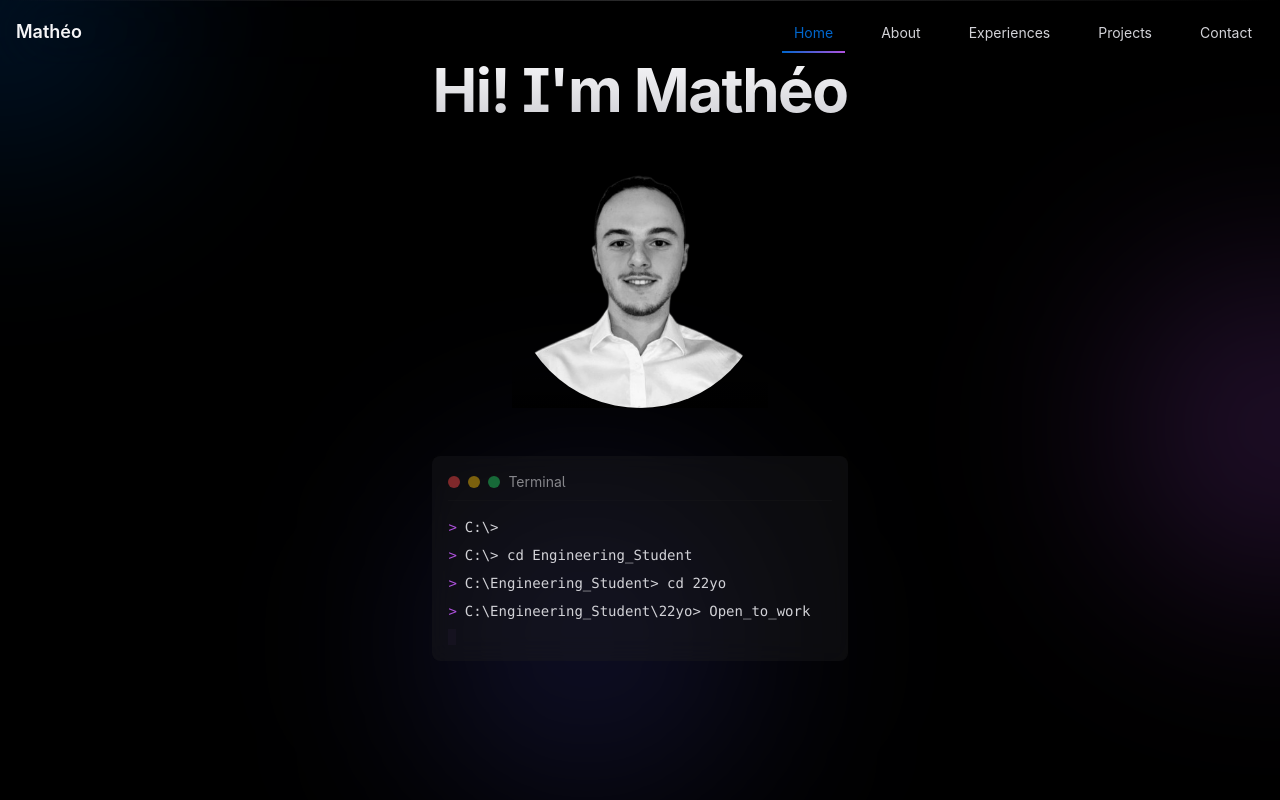
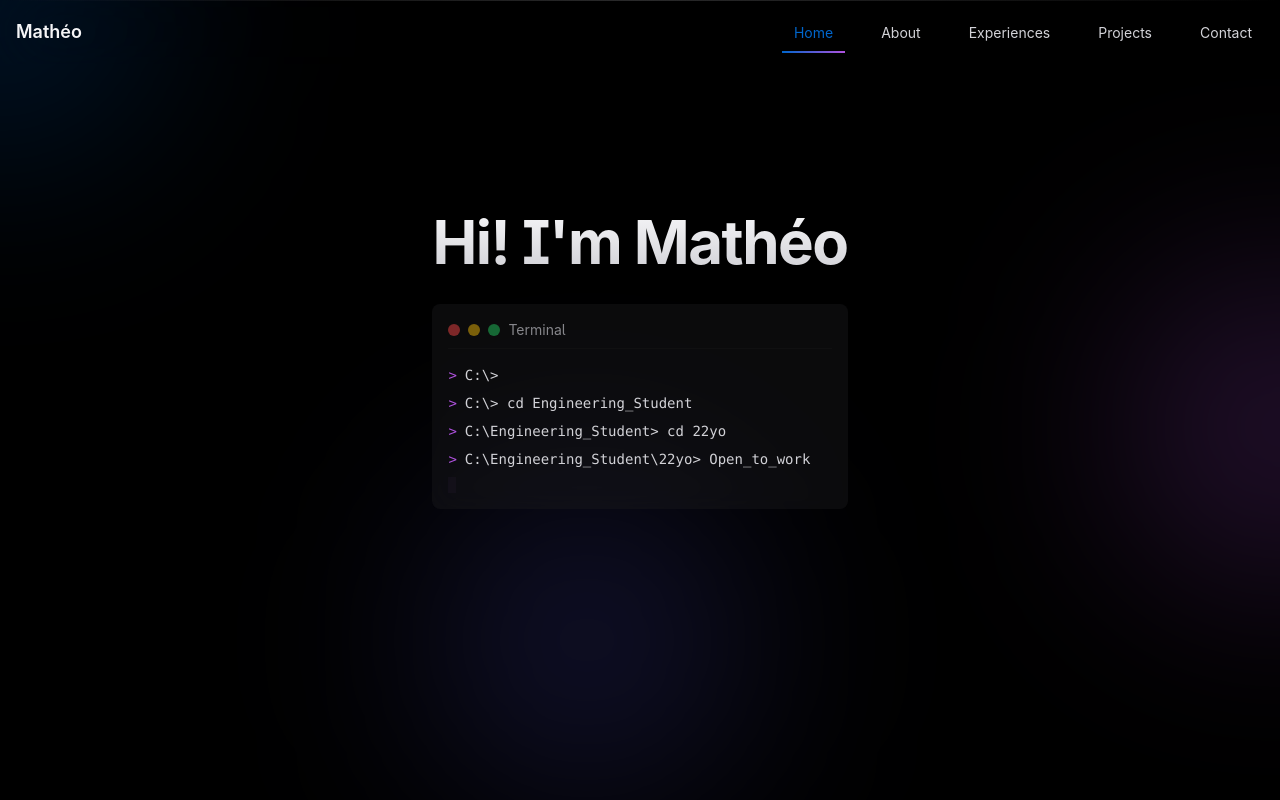
Before and after one commit to matheogonnet/my-portofolio-website, a Next.js app: page / in a window 1280 px wide. Built offline with nearby package versions, Linux system fonts and the light colour scheme.

Commit message:
fix: delete profile pict on the home page

```diff
--- a/app/page.tsx
+++ b/app/page.tsx
@@ -1,7 +1,6 @@
 'use client'
 
 import { motion } from 'framer-motion'
-import Image from 'next/image'
 import Navigation from '@/components/Navigation'
 
 const ConsoleText = ({ text, delay = 0 }: { text: string, delay?: number }) => (
@@ -39,19 +38,6 @@ export default function Home() {
             Hi! I'm Mathéo
           </h1>
 
-          {/* Profile Image with Blur Effect */}
-          <div className="relative mx-auto mb-12 h-64 w-64">
-            <div className="absolute bottom-0 left-0 right-0 h-1/5 bg-gradient-to-t from-cupertino-600 to-transparent" />
-            <Image
-              src="/images/profile_pict.png"
-              alt="Mathéo Gonnet"
-              width={256}
-              height={256}
-              className="rounded-full object-cover grayscale"
-              priority
-            />
-          </div>
-
           {/* Console Simulation */}
           <motion.div
             initial={{ opacity: 0, y: 20 }}
```
